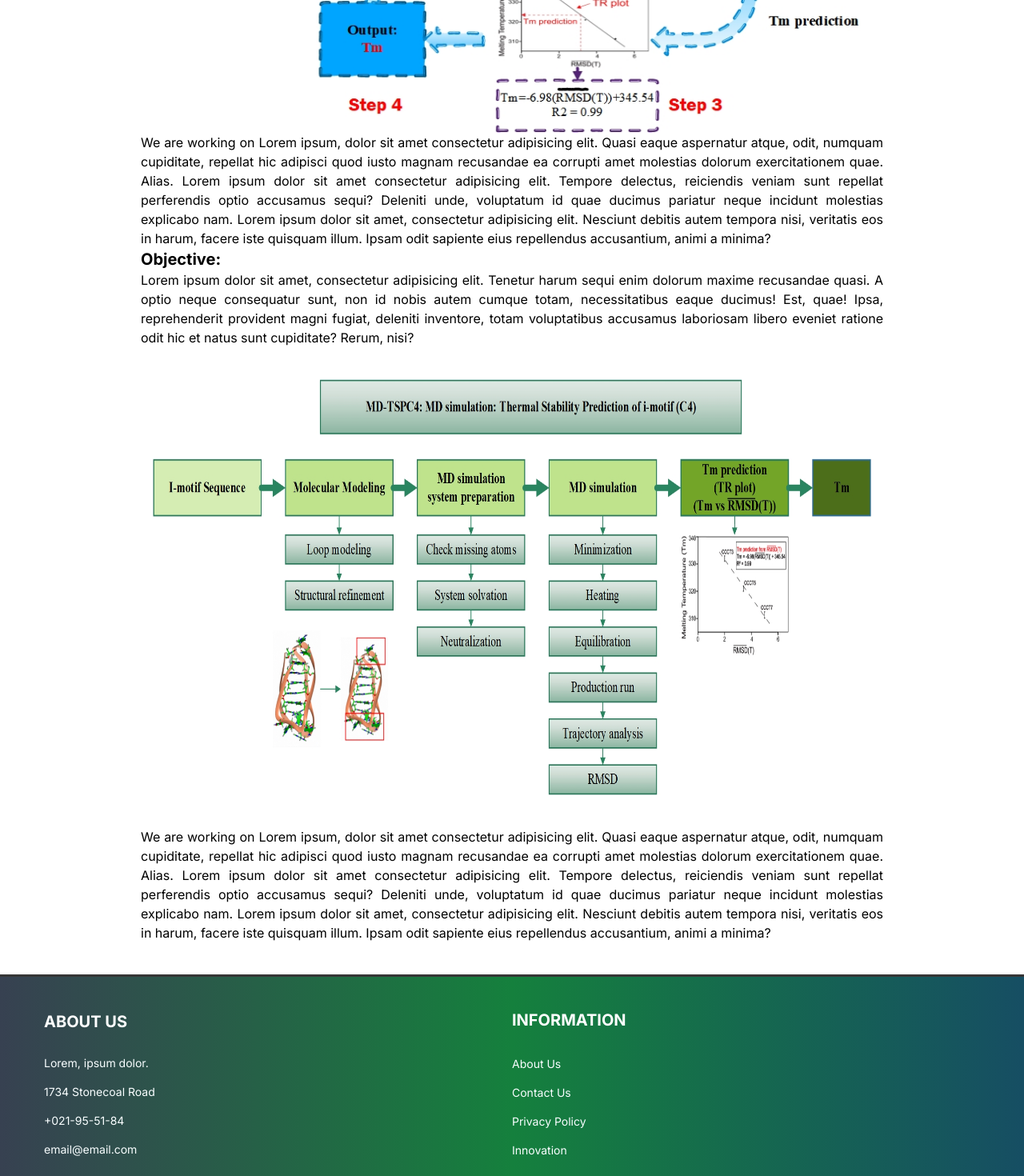
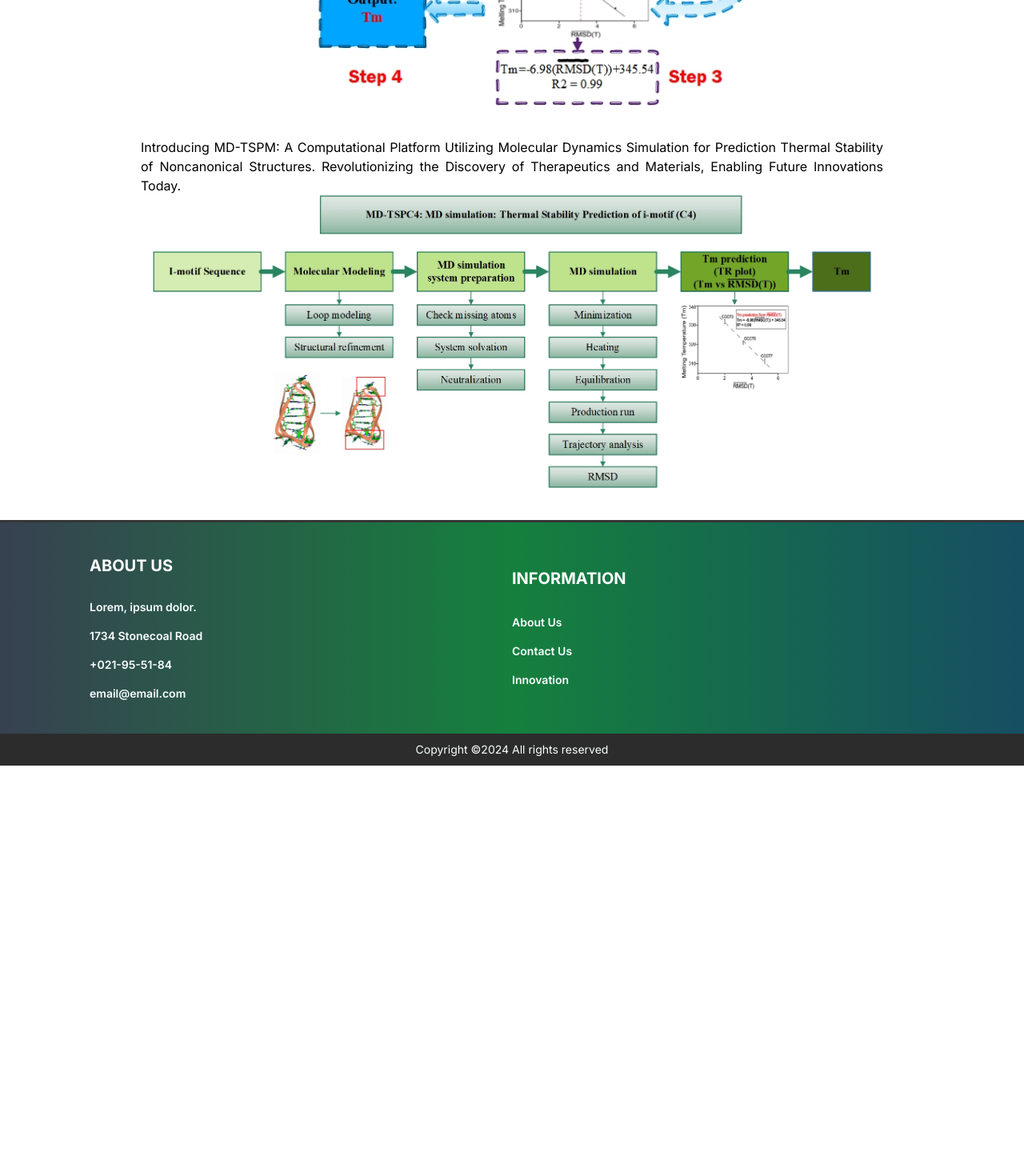
Before and after one commit to HabibaSajid321/Imotif-tool, a Next.js app: page / in a window 1280 px wide. Shown: the part 1280-2750 px from the top of the page at 80% size. After the commit the page ends 2237 px from the top, so only its background shows below. Built offline with nearby package versions, Linux system fonts and the light colour scheme.

Commit message:
new changes

```diff
--- a/src/app/contact/page.tsx
+++ b/src/app/contact/page.tsx
@@ -30,7 +30,7 @@ const ContactForm = () => {
         <div className="flex items-center justify-center"></div>
         <form
           onSubmit={handleSubmit}
-          className="max-w-lg mx-auto md:mt-8 mt-6 md:pt-10 pt-5 md:px-0 px-2  "
+          className="max-w-lg mx-auto  md:px-0 px-4  "
           action="https://formspree.io/f/mvoekavb"
           method="POST"
         >
--- a/src/app/page.tsx
+++ b/src/app/page.tsx
@@ -57,19 +57,16 @@ const Homepage: FC = () => {
       </div>
 
       <div className="flex flex-col items-center justify-center md:gap-5 pt-8 ">
-        <h1 className="text-[#1f7f6d]  md:text-3xl text-xl font-medium ">
-          ABOUT BIOVIS-HUB
-        </h1>
-
         <div>
           <h1 className="text-[#404040]  md:text-5xl text-xl text-center font-bold ">
-            Biomanufacturing
+            Data Analytics
             <span className="inline text-[#1B7341]"> is our future</span>
           </h1>
         </div>
 
         <p className="text-[#404040]  md:text-2xl text-[15px] md:font-medium  text-center">
-          A Web Portal for identification of thermal non-canonical
+          A Web Portal For Identification Of Thermal Stability Of Non-Canonical
+          Structures
         </p>
       </div>
       <div className="pt-12">
--- a/src/components/footer/Footer.tsx
+++ b/src/components/footer/Footer.tsx
@@ -4,15 +4,15 @@ import React, { FC } from "react";
 
 const Footer: FC = () => {
   const informationRoutes: Routes[] = [
-    { name: "About Us ", path: "/" },
-    { name: "Contact Us", path: "/" },
-    { name: "Privacy Policy", path: "/" },
+    { name: "About Us ", path: "/about" },
+    { name: "Contact Us", path: "/contact" },
+    // { name: "Privacy Policy", path: "/" },
     { name: "Innovation", path: "/" },
   ];
 
   return (
     <>
-      <div className="bg-gradient-to-r from-gray-700 via-green-700 to-cyan-900 min-h-[100px] flex  justify-center items-center py-10 border-t-[3px] border-t-[#363636]">
+      <div className="bg-gradient-to-r from-gray-700 via-green-700 to-cyan-900 min-h-[100px] flex  justify-center items-center py-10 border-t-[3px] border-t-[#363636] px-28">
         <div className="w-full md:w-[1170px] flex  gap-6 lg:gap-0 lg:flex-row lg:justify-between items-center lg:px-0 px-5 ">
           <div className="w-full lg:w-1/2  ">
             <h1 className="font-bold uppercase text-white pb-4 md:pb-7 text-xl">
@@ -20,22 +20,22 @@ const Footer: FC = () => {
             </h1>
             <ul className="flex flex-col gap-4 ">
               <li>
-                <p className="text-[#f9feff] text-sm text-left">
+                <p className="text-[#f9feff] text-sm text-left font-semibold">
                   Lorem, ipsum dolor.
                 </p>
               </li>
               <li className="flex justify-start items-center gap-2">
-                <span className="text-[#f9feff] text-sm hover:text-[#F0841E] transition duration-200">
+                <span className="text-[#f9feff] text-sm hover:text-[#7daaaa] transition duration-200 font-semibold">
                   1734 Stonecoal Road
                 </span>
               </li>
               <li className="flex justify-start items-center gap-2">
-                <span className="text-[#f9feff] text-sm hover:text-[#F0841E] transition duration-200">
+                <span className="text-[#f9feff] text-sm hover:text-[#7daaaa] transition duration-200 font-semibold">
                   +021-95-51-84
                 </span>
               </li>
               <li className="flex justify-start items-center gap-2">
-                <span className="text-[#f9feff] text-sm hover:text-[#F0841E] transition duration-200">
+                <span className="text-[#f9feff] text-sm hover:text-[#7daaaa] transition duration-200 font-semibold">
                   email@email.com
                 </span>
               </li>
@@ -43,15 +43,15 @@ const Footer: FC = () => {
           </div>
 
           <div className="w-full lg:w-1/2">
-            <h1 className="font-bold uppercase text-white pb-4 md:pb-7 text-xl">
+            <h1 className="font-bold uppercase text-white  pb-4 md:pb-7 text-xl">
               Information
             </h1>
-            <ul className="flex flex-col gap-2 md:gap-3">
+            <ul className="flex flex-col gap-2 md:gap-3 font-semibold">
               {informationRoutes.map((val, i) => (
                 <li key={i}>
                   <Link
                     href={val.path}
-                    className="text-[#f9feff] text-sm hover:text-[#F0841E] transition duration-200"
+                    className="text-[#f9feff] text-sm hover:text-[#7daaaa] transition duration-200"
                   >
                     {val.name}
                   </Link>
@@ -62,7 +62,7 @@ const Footer: FC = () => {
         </div>
       </div>
       <div className="w-full flex justify-center items-center h-10 bg-[#2c2c2c] text-[#f9feff] text-sm">
-        Copyright ©2023 All rights reserved
+        Copyright ©2024 All rights reserved
       </div>
     </>
   );
--- a/src/components/home/Homeobj.tsx
+++ b/src/components/home/Homeobj.tsx
@@ -12,55 +12,31 @@ const Homeobj = () => {
           src={Data2}
           alt="logo"
           loading="eager"
-          className="md:w-[900px] w-[400px] md:h-[600px] h-[500px]"
+          width={900}
+          height={600}
+          // className="md:w-[900px] w-[400px] md:h-[600px] h-[500px]"
         />
-        <p className=" text-justify md:px-44 px-4 md:text-base text-xs ">
-          We are working on Lorem ipsum, dolor sit amet consectetur adipisicing
-          elit. Quasi eaque aspernatur atque, odit, numquam cupiditate, repellat
-          hic adipisci quod iusto magnam recusandae ea corrupti amet molestias
-          dolorum exercitationem quae. Alias. Lorem ipsum dolor sit amet
-          consectetur adipisicing elit. Tempore delectus, reiciendis veniam sunt
-          repellat perferendis optio accusamus sequi? Deleniti unde, voluptatum
-          id quae ducimus pariatur neque incidunt molestias explicabo nam. Lorem
-          ipsum dolor sit amet, consectetur adipisicing elit. Nesciunt debitis
-          autem tempora nisi, veritatis eos in harum, facere iste quisquam
-          illum. Ipsam odit sapiente eius repellendus accusantium, animi a
-          minima?
+        <p className=" text-justify md:px-44 px-4 md:text-base text-xs pt-10">
+          Introducing MD-TSPM: A Computational Platform Utilizing Molecular
+          Dynamics Simulation for Prediction Thermal Stability of Noncanonical
+          Structures. Revolutionizing the Discovery of Therapeutics and
+          Materials, Enabling Future Innovations Today.
         </p>
       </div>
       <div className="flex flex-col ">
-        <h1 className="md:text-xl text-sm font-bold text-left md:px-44 px-4 ">
-          Objective:
-        </h1>
-        <p className=" flex items-center justify-center text-justify md:px-44 px-4 md:text-base text-xs ">
-          Lorem ipsum dolor sit amet, consectetur adipisicing elit. Tenetur
-          harum sequi enim dolorum maxime recusandae quasi. A optio neque
-          consequatur sunt, non id nobis autem cumque totam, necessitatibus
-          eaque ducimus! Est, quae! Ipsa, reprehenderit provident magni fugiat,
-          deleniti inventore, totam voluptatibus accusamus laboriosam libero
-          eveniet ratione odit hic et natus sunt cupiditate? Rerum, nisi?
-        </p>
+        <h1 className="md:text-xl text-sm font-bold text-left md:px-44 px-4 "></h1>
+        <p className=" flex items-center justify-center text-justify md:px-44 px-4 md:text-base text-xs "></p>
       </div>
       <div className="text-black flex flex-col items-center justify-center ">
         <Image
           src={Data1}
           alt="logo"
           loading="eager"
-          className="md:w-[900px] w-[400px] md:h-[600px] h-[500px] py-10"
+          width={900}
+          height={600}
+          // className="md:w-[900px] w-[400px] md:h-[600px] h-[500px] py-10"
         />
-        <p className=" flex items-center justify-center text-justify md:px-44 px-4 md:text-base text-xs">
-          We are working on Lorem ipsum, dolor sit amet consectetur adipisicing
-          elit. Quasi eaque aspernatur atque, odit, numquam cupiditate, repellat
-          hic adipisci quod iusto magnam recusandae ea corrupti amet molestias
-          dolorum exercitationem quae. Alias. Lorem ipsum dolor sit amet
-          consectetur adipisicing elit. Tempore delectus, reiciendis veniam sunt
-          repellat perferendis optio accusamus sequi? Deleniti unde, voluptatum
-          id quae ducimus pariatur neque incidunt molestias explicabo nam. Lorem
-          ipsum dolor sit amet, consectetur adipisicing elit. Nesciunt debitis
-          autem tempora nisi, veritatis eos in harum, facere iste quisquam
-          illum. Ipsam odit sapiente eius repellendus accusantium, animi a
-          minima?
-        </p>
+        <p className=" flex items-center justify-center text-justify md:px-44 px-4 md:text-base text-xs"></p>
       </div>
     </div>
   );
--- a/src/components/navbar/Navbar.tsx
+++ b/src/components/navbar/Navbar.tsx
@@ -25,7 +25,7 @@ const Navbar = () => {
       >
         <Link href="/">
           <h1
-            className="block py-1 px-2  md:text-[20px] md:text-white text-gray-600 hover:bg-[#99fee788]
+            className="block py-1 px-2  md:text-[20px] md:text-white text-gray-600 hover:bg-[#a4c3c188]
 md:hover:text-gray-600 hover:text-[#15634288] rounded-md"
           >
             Home
@@ -33,7 +33,7 @@ md:hover:text-gray-600 hover:text-[#15634288] rounded-md"
         </Link>
         <Link href="/analyzer">
           <h1
-            className="block py-1 px-2  md:text-[20px] md:text-white text-gray-600 hover:bg-[#99fee788]
+            className="block py-1 px-2  md:text-[20px] md:text-white text-gray-600 hover:bg-[#a4c3c188]
 md:hover:text-gray-600 hover:text-[#a4a9a888] rounded-md"
           >
             Analyzer
@@ -41,7 +41,7 @@ md:hover:text-gray-600 hover:text-[#a4a9a888] rounded-md"
         </Link>
         <Link href="/innovation">
           <h1
-            className="block py-1 px-2  md:text-[20px] md:text-white text-gray-600 hover:bg-[#99fee788]
+            className="block py-1 px-2  md:text-[20px] md:text-white text-gray-600 hover:bg-[#a4c3c188]
 md:hover:text-gray-600 hover:text-[#0bd9c588] rounded-md"
           >
             Innovation
@@ -49,14 +49,14 @@ md:hover:text-gray-600 hover:text-[#0bd9c588] rounded-md"
         </Link>
         <Link href="/about">
           <h1
-            className="block py-1 px-2  md:text-[20px] md:text-white text-gray-600 hover:bg-[#99fee788]
-md:hover:text-gray-600 hover:text-[#0bd9c588] rounded-md"
+            className="block py-1 px-2  md:text-[20px] md:text-white text-gray-600 hover:bg-[#a4c3c188]
+md:hover:text-gray-600 hover:text-[#015c5488] rounded-md"
           >
             About
           </h1>
         </Link>
         <Link href="/contact">
-          <h1 className="block py-1 px-2  md:text-[20px] md:text-white text-gray-600 hover:bg-[#99fee788] md:hover:text-gray-600 hover:text-[#0bd9c588] rounded-md">
+          <h1 className="block py-1 px-2  md:text-[20px] md:text-white text-gray-600 hover:bg-[#a4c3c188] md:hover:text-gray-600 hover:text-[#0bd9c588] rounded-md">
             Contact
           </h1>
         </Link>
```
